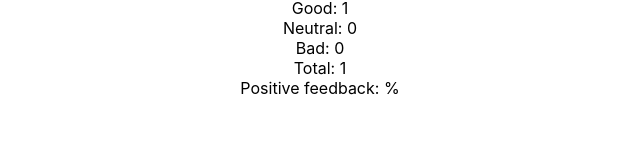
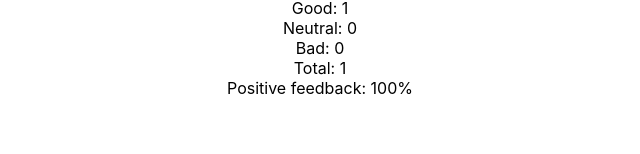
Before and after one commit to Olena0510/goit-react-hw-02-feedback, a React (Create React App) app: page / in a window 1280 px wide. Both pictures are taken after a click on the button "good". Shown: the part 146-300 px from the top of the page, without its empty margins (320-960 px from the left). Built offline with nearby package versions, Linux system fonts and the light colour scheme.

Commit message:
feedback235

```diff
--- a/src/components/Statistics/Statistics.jsx
+++ b/src/components/Statistics/Statistics.jsx
@@ -2,7 +2,7 @@ import PropTypes from 'prop-types';
 import { Notification } from 'components/Notification/Notification';
 
 
-export const Statistics = ({ good, neutral, bad, total, positivePercentage }) => {
+export const Statistics = ({ good, neutral, bad, total, positiveFeedback }) => {
     return (
         <div>
             <h2>Statistics</h2>
@@ -12,7 +12,7 @@ export const Statistics = ({ good, neutral, bad, total, positivePercentage }) =>
             <p>Neutral: {neutral} </p>
             <p>Bad: {bad} </p>
             <p>Total: {total} </p>
-            <p>Positive feedback: {positivePercentage}%</p>
+            <p>Positive feedback: {positiveFeedback}%</p>
             </div>
             )}
         </div>
```
